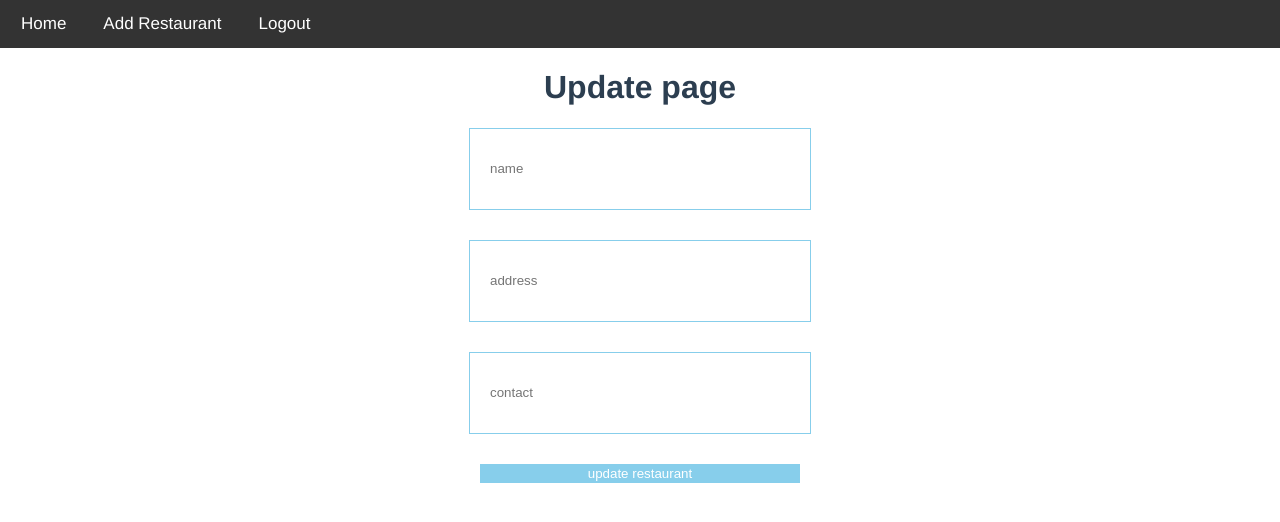
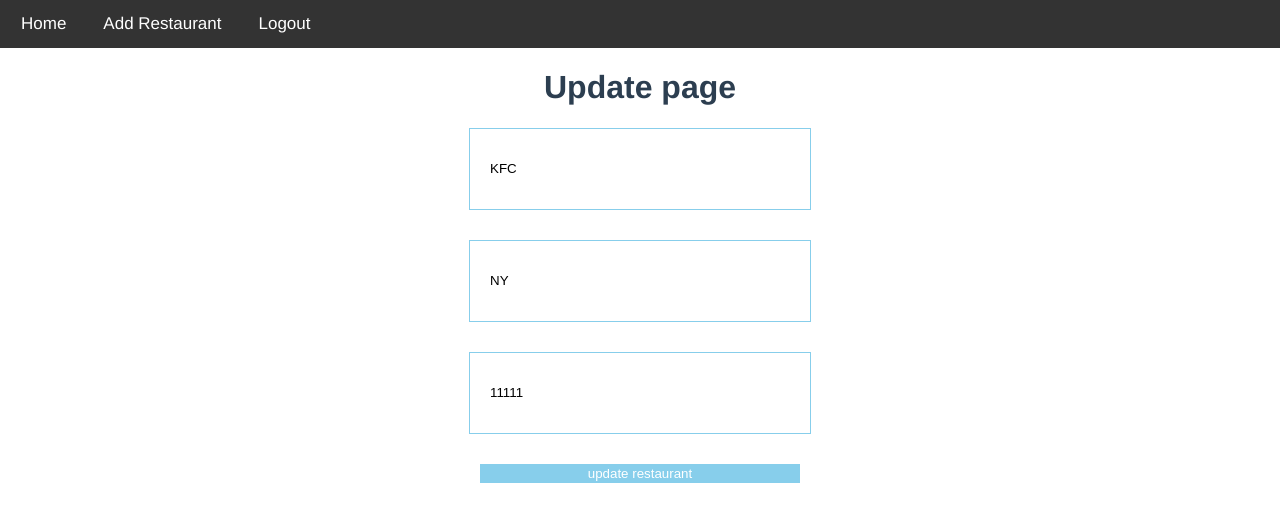
Before and after one commit to simonvista/Vue3, a Vue app: page /update/1 in a window 1280 px wide. Shown: the top 522 px of the page. Built offline with nearby package versions, Linux system fonts and the light colour scheme; data requests are answered from the project's data file; sample sign-in values are in the browser's storage.

Commit message:
19-0000 is done

```diff
--- a/src/components/Update.vue
+++ b/src/components/Update.vue
@@ -27,6 +27,8 @@
 </template>
 <script>
 import Header from "./Header.vue";
+import axios from "axios";
+
 export default {
   components: { Header },
   name: "Update",
@@ -42,11 +44,17 @@ export default {
   methods: {
     updateRestaurant() {},
   },
-  mounted() {
+  async mounted() {
     let user = localStorage.getItem("user-info");
     if (!user) {
       this.$router.push({ name: "SignUp" });
     }
+    // retrieve id from path: "/update/:id"
+    const id = this.$route.params.id;
+    console.warn(id);
+    const res = await axios.get(`http://localhost:3000/restaurants/${id}`);
+    console.warn(res.data);
+    this.restaurant = res.data;
   },
 };
 </script>
```
